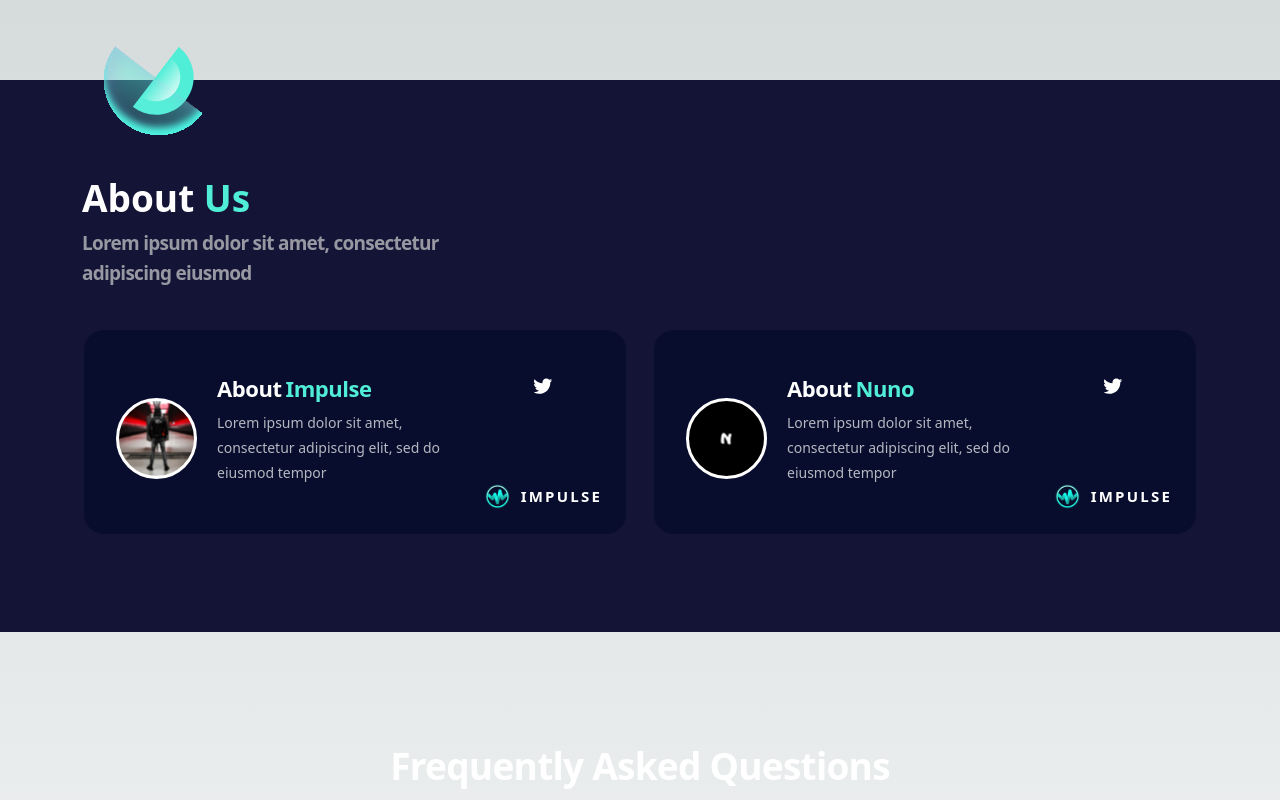
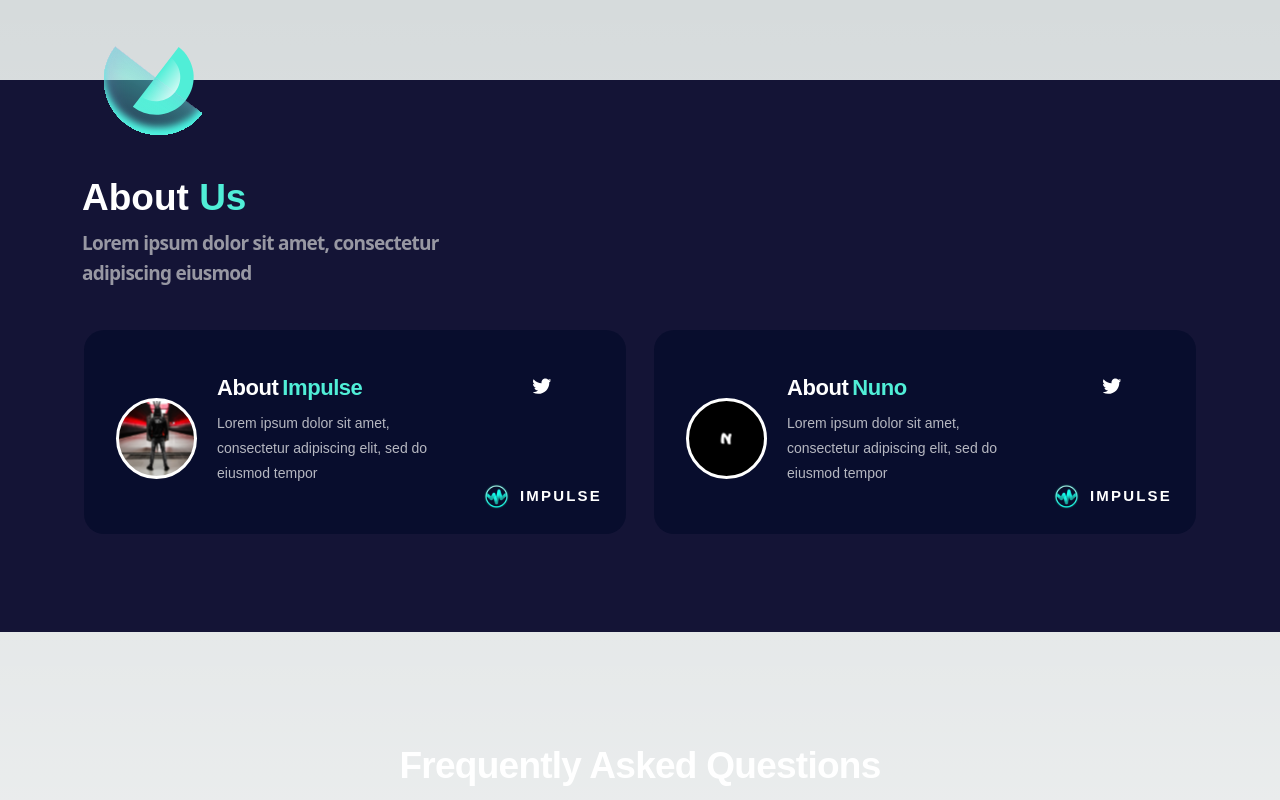
Before and after one commit to Radial-code/impulse-proxies, a Next.js app: page / in a window 1280 px wide. Shown: the top 800 px of the page. Built offline with nearby package versions, Linux system fonts and the light colour scheme.

Commit message:
new font family added

```diff
--- a/components/ImpulseAbout.jsx
+++ b/components/ImpulseAbout.jsx
@@ -44,7 +44,7 @@ const ImpulseAbout = () => {
                               {about.impulse}
                             </span>
                           </p>
-                          <p className="sm:mb-6 text-white font-Montserrat font-medium leading-[178%] text-md opacity-70 sm:max-w-[250px]">
+                          <p className="sm:mb-6 text-white font-Montserrat font-medium leading-[178%] text-md opacity-70 sm:max-w-[247px]">
                             Lorem ipsum dolor sit amet, consectetur adipiscing
                             elit, sed do eiusmod tempor
                           </p>
--- a/components/ImpulseFooter.jsx
+++ b/components/ImpulseFooter.jsx
@@ -13,7 +13,6 @@ const ImpulseFooter = () => {
           <div className="flex flex-wrap mt-1 pb-7">
             <div className="lg:w-4/12 sm:w-6/12 w-full">
               <div className="flex items-center mb-5">
-                {/* <img src={footerLogo} alt="footerLogo" height={67} width={67} /> */}
                 <div className=" ms-3">
                   <p className="mb-0 text-3xl text-white font-bold lh_normal font-Montserrat tracking-[3.3px]">
                     IMPULSE
--- a/styles/globals.css
+++ b/styles/globals.css
@@ -1,6 +1,7 @@
 @tailwind base;
 @tailwind components;
 @tailwind utilities;
+@import url('https://fonts.googleapis.com/css2?family=Montserrat:wght@100;200;300;400;500;600;700;800;900&display=swap');
 @import url(./footer.css);
 :root {
   --foreground-rgb: 0, 0, 0;
--- a/tailwind.config.js
+++ b/tailwind.config.js
@@ -11,6 +11,9 @@ module.exports = {
         "gradient-radial": "radial-gradient(var(--tw-gradient-stops))",
         "gradient-conic":
           "conic-gradient(from 180deg at 50% 50%, var(--tw-gradient-stops))",
+      },
+      fontFamily: {
+        "Montserrat":"'Montserrat', sans-serif",
       },
       fontSize: {
         xs: "10px",
```
